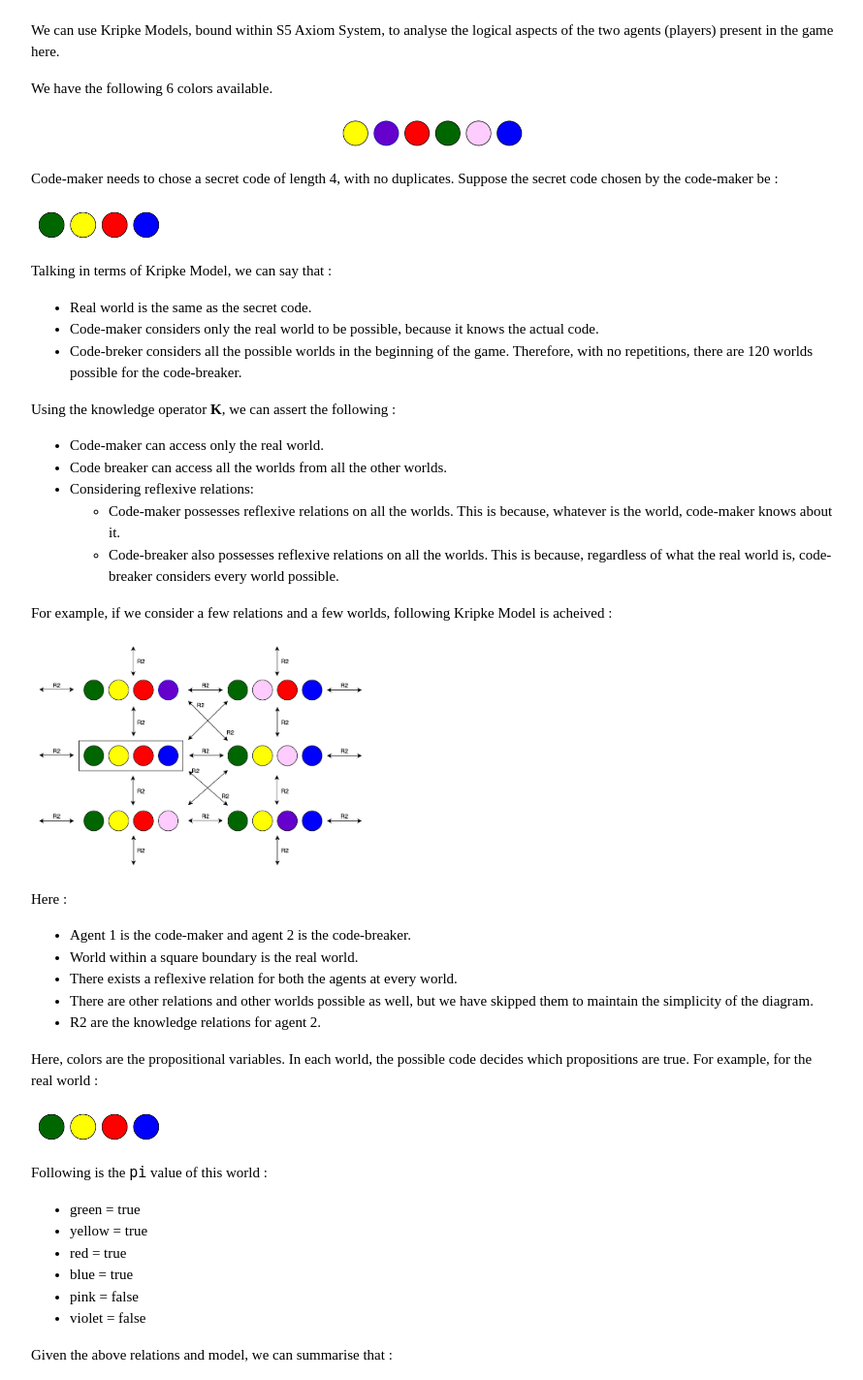
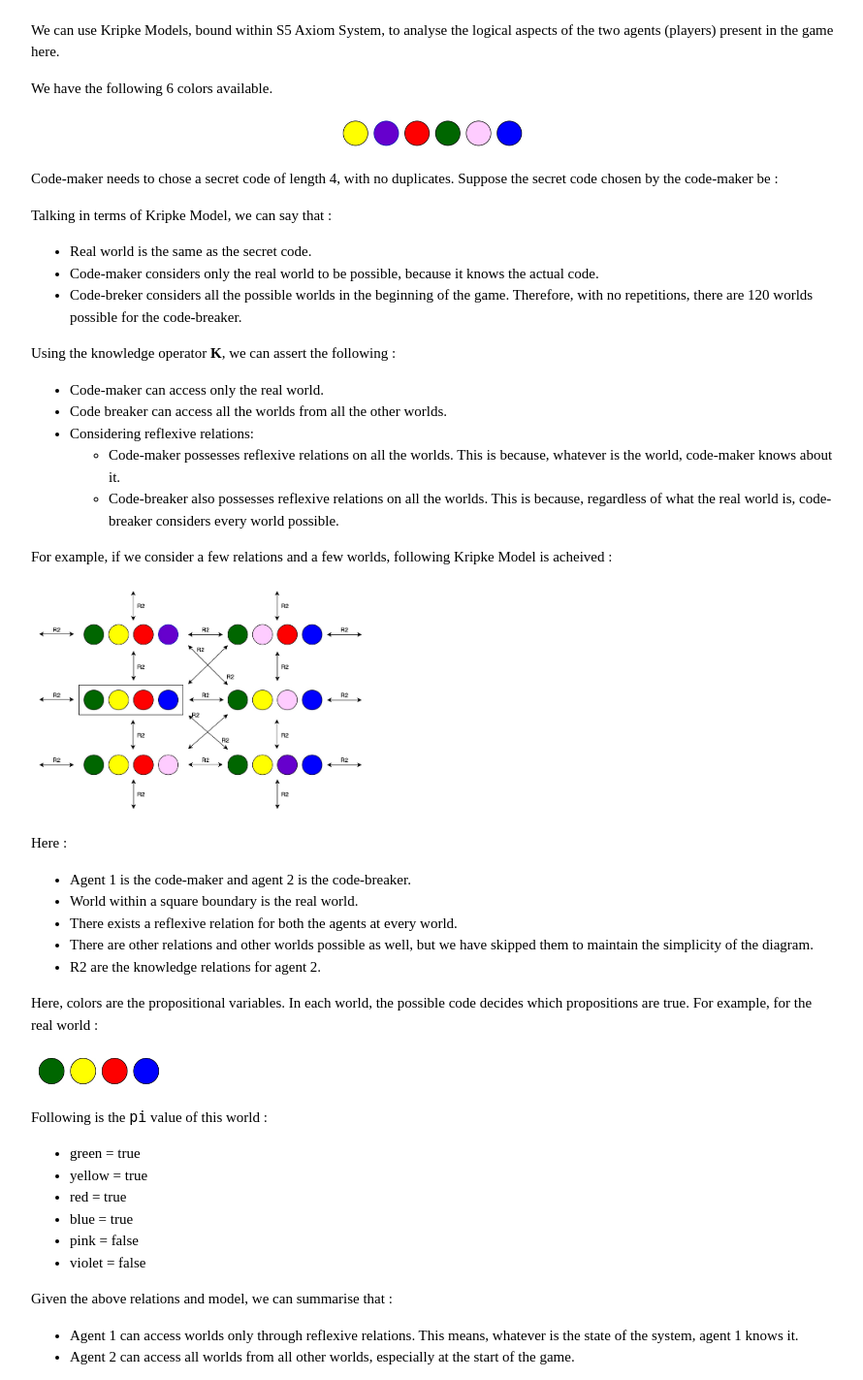
Before and after one commit to tskr1681/Mastermindgame, a Flask app: template templates/game.html in a window 1280 px wide. Shown: the part 1100-2523 px from the top of the page at 97% size, without its empty margins (194-1084 px from the left). Run offline with Flask 2, Linux system fonts and the light colour scheme; the template is opened without the code that fills it, so the values that code supplies are empty.

Commit message:
Update game.html

```diff
--- a/templates/game.html
+++ b/templates/game.html
@@ -177,7 +177,7 @@
                   <p>We have the following 6 colors available.</p>
                   <div class="img-wrapper"><img src="https://github.com/tskr1681/Mastermindgame/blob/master/resources/all_colors.jpg" width="200" class="img-fluid"></div>
                   <p>Code-maker needs to chose a secret code of length 4, with no duplicates. Suppose the secret code chosen by the code-maker be :</p>
-                  <p><img src="https://github.com/tskr1681/Mastermindgame/blob/master/resources/code.jpg" width="140"></p>
+                  <p><div src="https://github.com/tskr1681/Mastermindgame/blob/master/resources/code.jpg" width="140"></div>
                   <p>Talking in terms of Kripke Model, we can say that :</p>
                   <ul>
                   <li>Real world is the same as the secret code.</li>
```
